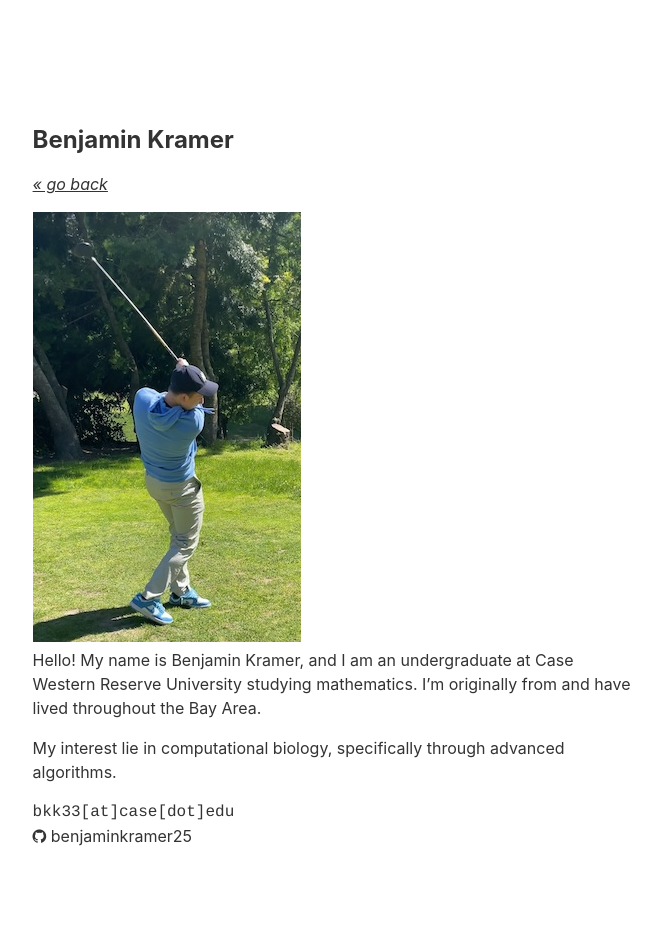
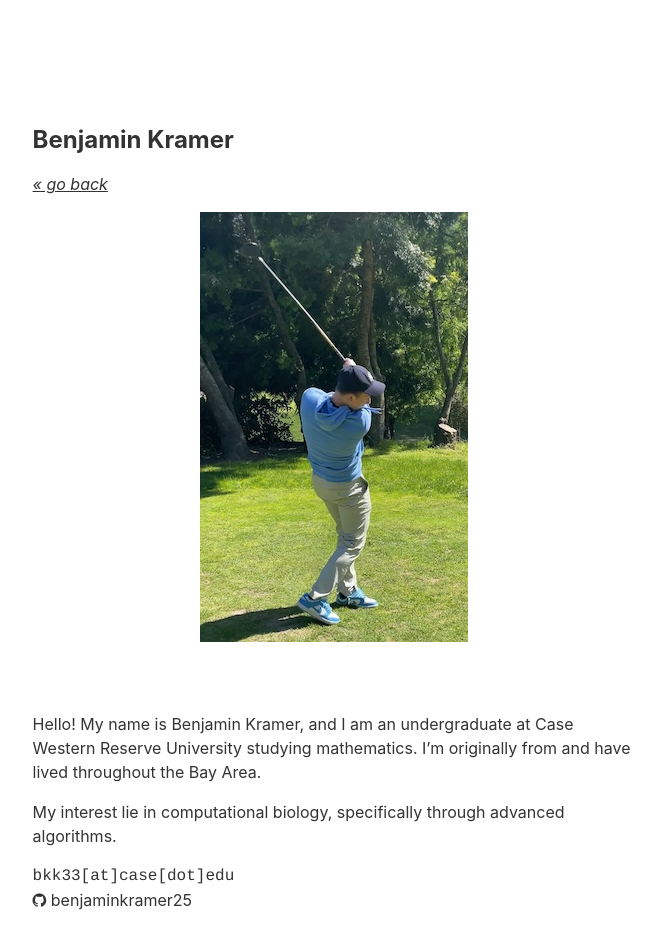
Before and after one commit to benjaminkramer64/benjaminkramer25.github.io, a Jekyll site: the page built from about.md, in a window 1280 px wide. Shown: the whole page, without its empty margins (313-974 px from the left). Built offline with Jekyll 4.4.1, drawn with Linux system fonts in a browser that asks for light colours; before the commit the page ends 900 px from its top, so only the background shows below that.

Commit message:
Update about.md

```diff
--- a/about.md
+++ b/about.md
@@ -4,7 +4,10 @@ title: Benjamin Kramer
 ---
 [*<< go back*](index.md)
 
-<img id='me1' src="assets/images/golf.jpg"/>
+<p align="center">
+  <img width="268" height="430" src="assets/images/golf.jpg">
+</p>
+\
 \
 Hello! My name is Benjamin Kramer, and I am an undergraduate at Case Western Reserve University studying mathematics. I'm originally from and have lived throughout the Bay Area.
 
```
